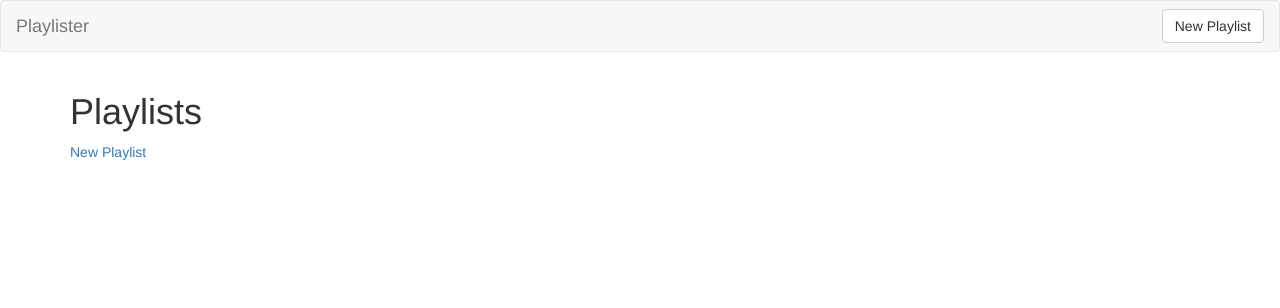
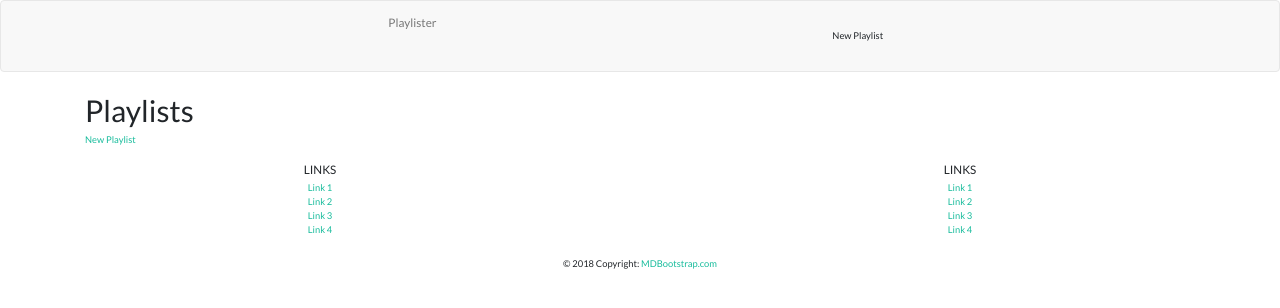
Before and after one commit to Evansdava/Playlistr, a Flask app: page / in a window 1280 px wide. Shown: the top 308 px of the page. Run offline with Flask 2, Linux system fonts and the light colour scheme; data that the repository does not hold is empty; some libraries are stand-ins or nearby versions.

Commit message:
added created_at, footer, and bootstrap theme

```diff
--- a/app.py
+++ b/app.py
@@ -2,6 +2,7 @@ from flask import Flask, render_template, request, redirect, url_for
 from unittest import TestCase, main as unittest_main
 from pymongo import MongoClient
 from bson.objectid import ObjectId
+from datetime import datetime
 import os
 
 
@@ -32,7 +33,8 @@ def playlists_show(playlist_id):
     """Show a single playlist."""
     playlist = playlists.find_one({'_id': ObjectId(playlist_id)})
     playlist_comments = comments.find({'playlist_id': ObjectId(playlist_id)})
-    return render_template('playlists_show.html', playlist=playlist, comments=playlist_comments)
+    return render_template('playlists_show.html', playlist=playlist,
+                           comments=playlist_comments)
 
 
 @app.route('/playlists/<playlist_id>', methods=['POST'])
@@ -55,8 +57,10 @@ def playlists_submit():
     playlist = {
         'title': request.form.get('title'),
         'description': request.form.get('description'),
-        'videos': request.form.get('videos').split()
+        'videos': request.form.get('videos').split(),
+        'created_at': datetime.now()
     }
+    print(playlist)
     playlist_id = playlists.insert_one(playlist).inserted_id
     return redirect(url_for('playlists_show', playlist_id=playlist_id))
 
@@ -86,7 +90,17 @@ def comments_new():
     }
     print(comment)
     comment_id = comments.insert_one(comment).inserted_id
-    return redirect(url_for('playlists_show', playlist_id=request.form.get('playlist_id')))
+    return redirect(url_for('playlists_show',
+                            playlist_id=request.form.get('playlist_id')))
+
+
+@app.route('/playlists/comments/<comment_id>', methods=['POST'])
+def comments_delete(comment_id):
+    """Action to delete a comment."""
+    comment = comments.find_one({'_id': ObjectId(comment_id)})
+    comments.delete_one({'_id': ObjectId(comment_id)})
+    return redirect(url_for('playlists_show',
+                    playlist_id=comment.get('playlist_id')))
 
 
 if __name__ == '__main__':
--- a/templates/base.html
+++ b/templates/base.html
@@ -7,6 +7,7 @@
     <title>Playlister</title>
     <!-- Latest compiled and minified CSS -->
     <link rel='stylesheet' href='https://maxcdn.bootstrapcdn.com/bootstrap/3.3.7/css/bootstrap.min.css'>
+    <link rel='stylesheet' href='https://bootswatch.com/4/flatly/bootstrap.min.css'>
 </head>
 <body>
 
@@ -15,8 +16,37 @@
     <div class='container'>
         {% block content %}{% endblock %}
     </div>
-
+    <!-- Footer -->
+    <footer class='page-footer font-small blue pt-4'>
+        <div class='container-fluid text-center'>
+             <div class='row'>
+             <hr class='clearfix w-100 d-md-none pb-3'>
+             <div class='col-md-6 mb-md-0 mb-3'>
+                 <h5 class='text-uppercase'>Links</h5>
+                 <ul class='list-unstyled'>
+                     <li><a href='#!'>Link 1</a></li>
+                     <li><a href='#!'>Link 2</a></li>
+                     <li><a href='#!'>Link 3</a></li>
+                     <li><a href='#!'>Link 4</a></li>
+                 </ul>
+             </div>
+             <div class='col-md-6 mb-md-0 mb-3'>
+                 <h5 class='text-uppercase'>Links</h5>
+                 <ul class='list-unstyled'>
+                     <li><a href='#!'>Link 1</a></li>
+                     <li><a href='#!'>Link 2</a></li>
+                     <li><a href='#!'>Link 3</a></li>
+                     <li><a href='#!'>Link 4</a></li>
+                 </ul>
+             </div>
+             </div>
+        </div>
+        <div class='footer-copyright text-center py-3'>© 2018 Copyright:
+           <a href='https://mdbootstrap.com/education/bootstrap/'> MDBootstrap.com</a>
+        </div>
+    </footer>
     <!-- Latest compiled and minified JavaScript -->
     <script src='https://maxcdn.bootstrapcdn.com/bootstrap/3.3.7/js/bootstrap.min.js'></script>
 </body>
+
 </html>
--- a/templates/partials/comment.html
+++ b/templates/partials/comment.html
@@ -4,5 +4,9 @@
         <div class='card-block'>
             <h4 class='card-title'>{{ comment.title }}</h4>
             <p class='card-text'>{{ comment.content }}</p>
+            <!-- Delete link -->
+            <p><form method='POST' action='/playlists/comments/{{ comment._id }}'>
+                <button class='btn btn-link' type='submit'>Delete</button>
+            </form></p>
         </div>
-</div>
+    </div>
--- a/templates/playlists_show.html
+++ b/templates/playlists_show.html
@@ -5,7 +5,11 @@
 <a href='/'>Back to Home</a>
 <div class='row'>
     <div class='col-sm-6 col-sm-offset-3'>
-        <h1>{{ playlist.title }}</h1>
+        <h1>{{playlist.title}}</h1>
+        {% if playlist.created_at %}
+        <p class='text-muted'>Created on {{ playlist.created_at.strftime('%A, %d %B, %Y') }}
+            at {{ playlist.created_at.strftime('%I:%M %p') }}</p>
+        {% endif %}
         <h2>{{ playlist.description }}</h2>
         {% for video in playlist.videos %}
             <div class="card"><div class="card-body">
```
